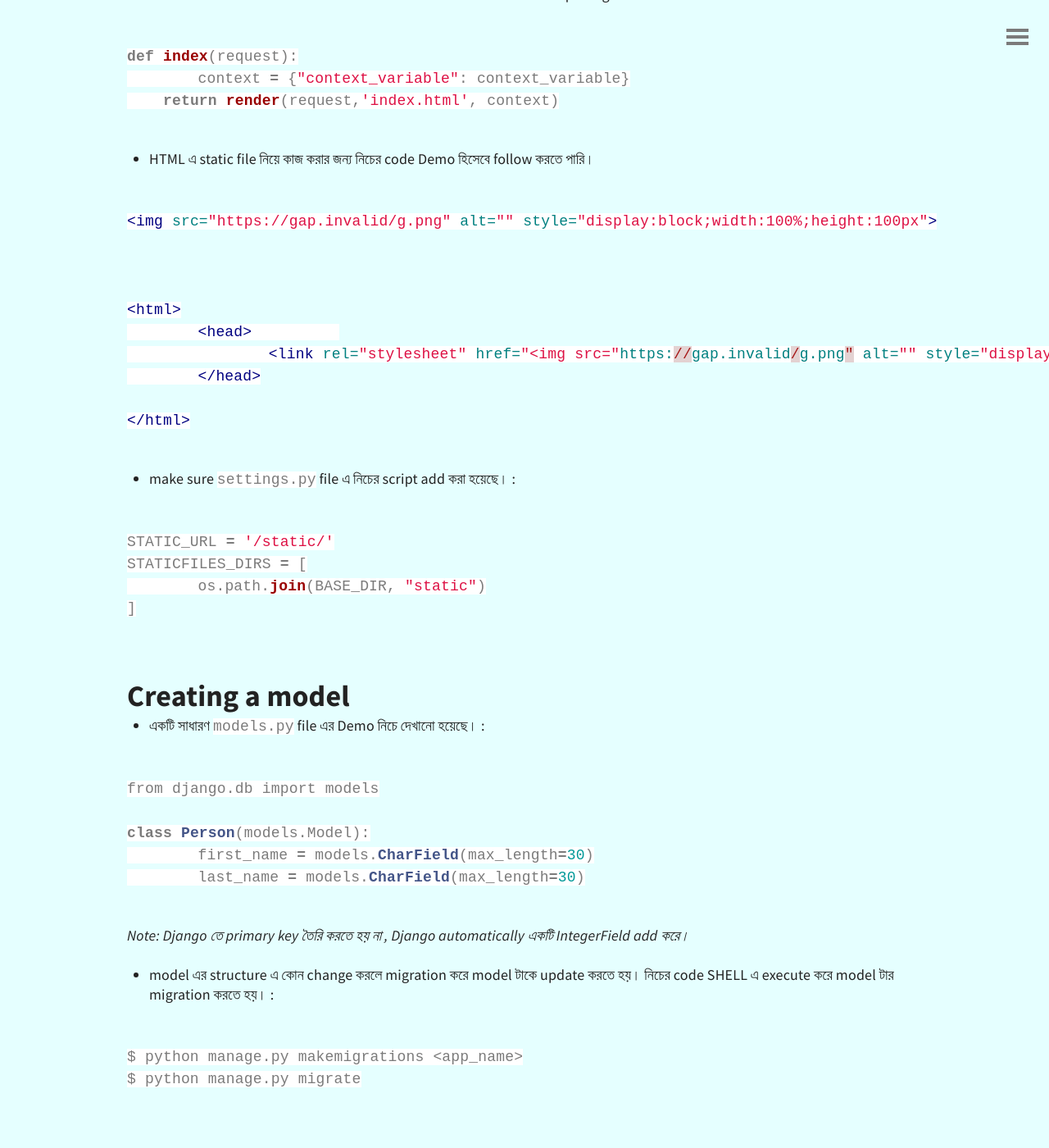
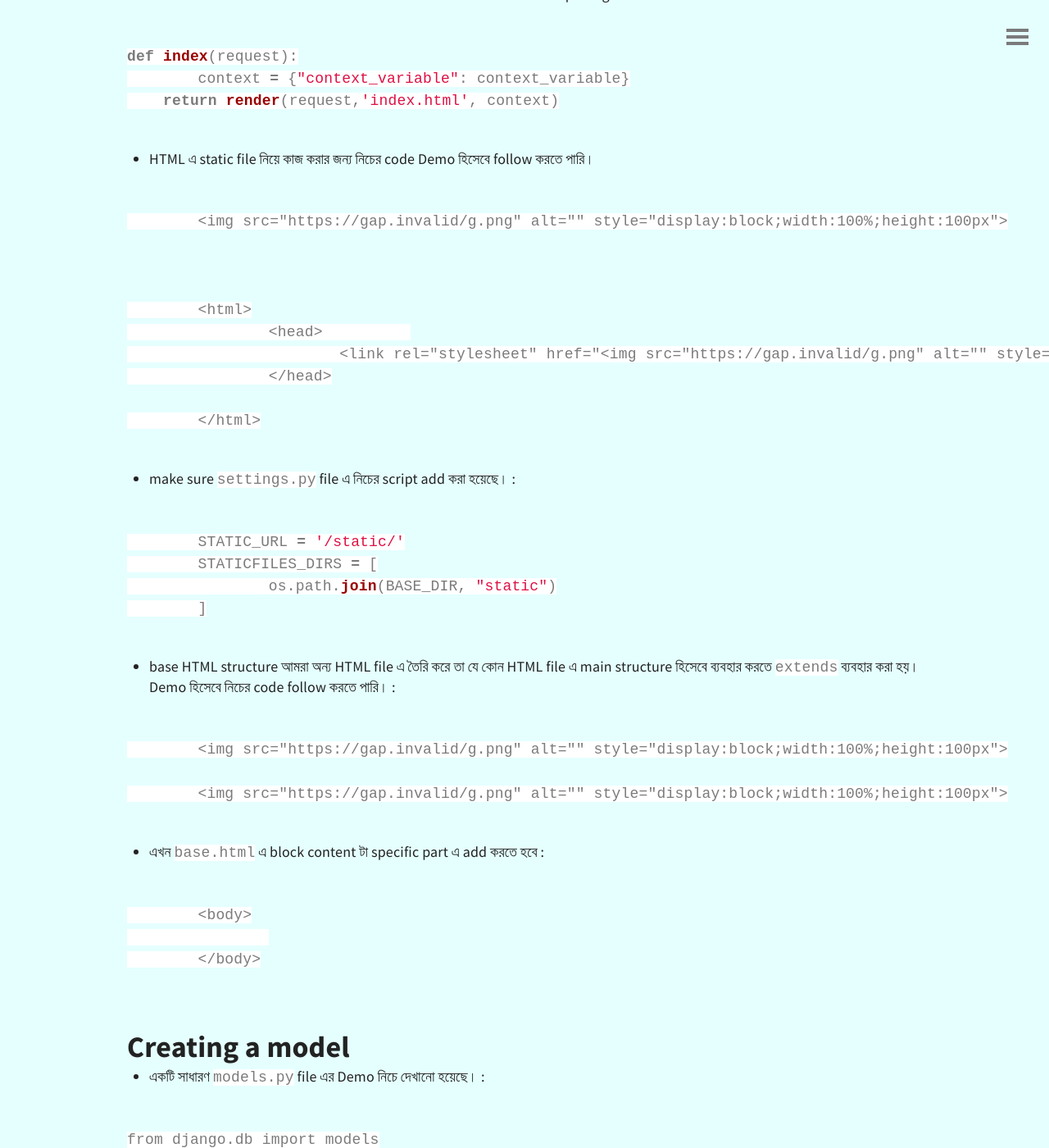
Before and after one commit to MonadWizard/blog, a Jekyll site: the page built from _posts/2020-06-25-Django cheat-sheet.md.md, in a window 1280 px wide and 1400 px high, scrolled down 5743 px. Shown: the whole window at 82% size. Built offline with Jekyll 4.4.1, drawn with Linux system fonts in a browser that asks for light colours; comment, search, counter and statistics services are not loaded.

Commit message:
Update 2020-06-25-Django cheat-sheet.md.md

````diff
--- a/_posts/2020-06-25-Django cheat-sheet.md.md
+++ b/_posts/2020-06-25-Django cheat-sheet.md.md
@@ -263,18 +263,18 @@ def index(request):
 
 - HTML এ static file নিয়ে কাজ করার জন্য নিচের code Demo হিসেবে follow করতে পারি।
 
-```html
+```
 
-{% load static %}
+	{% load static %}
 
 
 
-<html>
-	<head>
-		<link rel="stylesheet" href="{% static 'styles.css' %}">
-	</head>
+	<html>
+		<head>
+			<link rel="stylesheet" href="{% static 'styles.css' %}">
+		</head>
 
-</html>
+	</html>
 
 ```
 
@@ -282,15 +282,39 @@ def index(request):
 
 ```python
 
-STATIC_URL = '/static/'
-STATICFILES_DIRS = [
-	os.path.join(BASE_DIR, "static")
-]
+	STATIC_URL = '/static/'
+	STATICFILES_DIRS = [
+		os.path.join(BASE_DIR, "static")
+	]
 
 ```
 
 
+- base HTML structure আমরা অন্য HTML file এ তৈরি করে তা যে কোন HTML file এ main structure হিসেবে ব্যবহার করতে `extends` ব্যবহার করা হয়।
+Demo হিসেবে নিচের code follow করতে পারি। :
 
+
+```
+
+	{% extends 'base.html'%}
+
+	{% block content %}
+
+	Hello, Django!
+
+	{% endblock %}
+
+```
+
+- এখন `base.html` এ block content টা specific part এ add করতে হবে :
+
+```
+
+	<body>
+		{% block content %}{% endblock %}
+	</body>
+
+```
 
 
 
````
